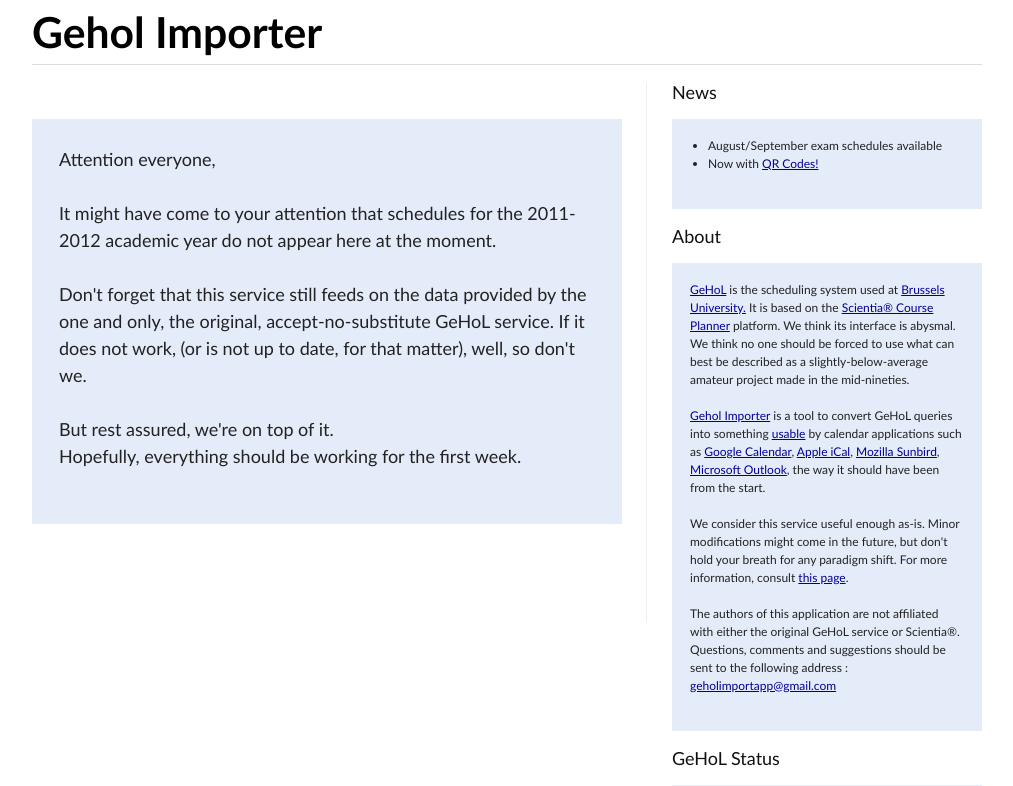
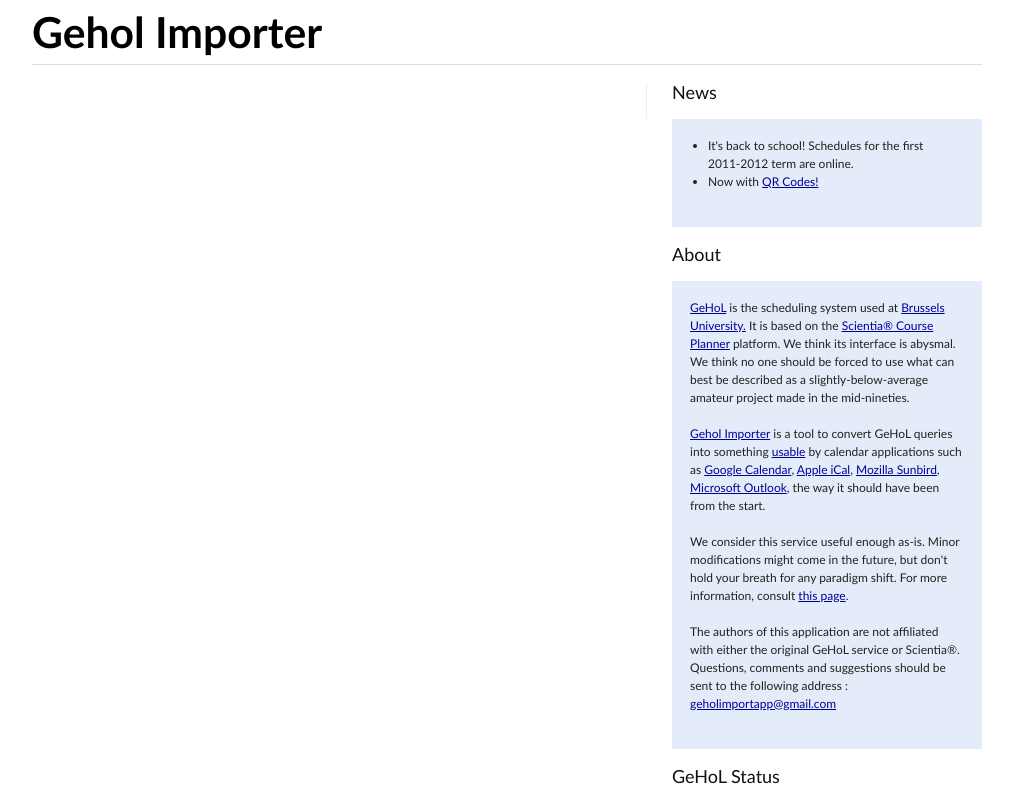
Before and after one commit to sevas/geholimportapp, a Python web app: template templates/main.html in a window 1280 px wide. Shown: the top 786 px of the page, without its empty margins (133-1146 px from the left). Run offline with Jinja, Linux system fonts and the light colour scheme; the template is opened without the code that fills it, so the values that code supplies are empty.

Commit message:
Removed the old 'not ready yet' infobox. It's back to school time.

```diff
--- a/templates/main.html
+++ b/templates/main.html
@@ -40,25 +40,6 @@
 
         <div class="span-15 colborder">
             <br/><br/>
-            <div class="box" style="font-size: large;">
-                <p>
-                    Attention everyone, <br/><br/>
-
-                    It might have come to your attention that
-                    schedules for the 2011-2012 academic year do not appear here at the moment.
-                    <br/><br/>
-
-                    Don't forget that this service still feeds on the data provided by the one and only, the original,
-                    accept-no-substitute GeHoL service. If it does not work, (or is not up to date, for that matter),
-                    well, so don't we.
-
-                    <br/><br/>
-                    But rest assured, we're on top of it. <br/>
-                    Hopefully, everything should be working for the first week.
-                </p>
-            </div>
-            <br/><br/>            <br/><br/>
-
 
             {% block content %}{% endblock %}
         </div>
@@ -71,7 +52,7 @@
             <div class="box">
                 <ul>
                     <li>
-                        August/September exam schedules available
+                        It's back to school! Schedules for the first 2011-2012 term are online.
                     </li>
                     <li>
                         Now with <a href="/questions#qrcodes">QR Codes!</a>
```
